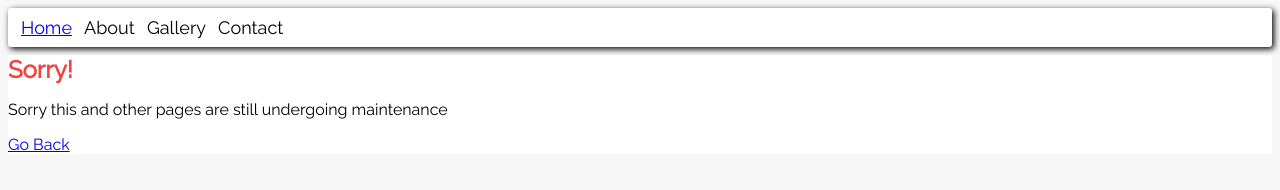
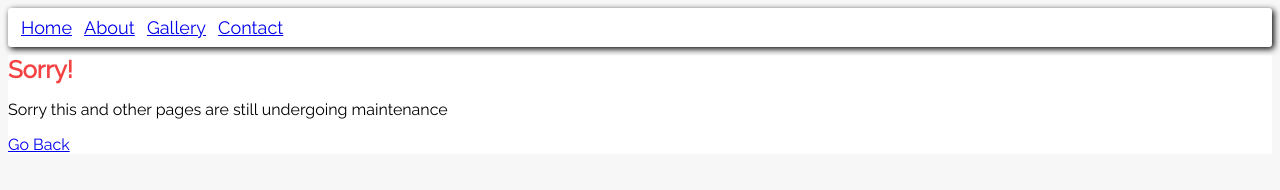
Before and after one commit to SafeWheel/contact, a plain HTML site: page index.html in a window 1280 px wide. Drawn offline with Linux system fonts and the light colour scheme; a web font is replaced by a local one.

Commit message:
Update index.html

```diff
--- a/index.html
+++ b/index.html
@@ -12,9 +12,9 @@
 	  <div>
 	  	<ul id="nav">
         	<li><a href="/">Home</a></li>
-        	<li class="active">About</li>
-        	<li>Gallery</li>
-        	<li>Contact</li>
+		<li><a href="about">About</a></li>
+        	<li><a href="gallery">Gallery</a></li>
+        	<li class="active"><a href="contact">Contact</a></li>
 	  	</ul>
 	  </div>
 	  <div class="sorry">
```
